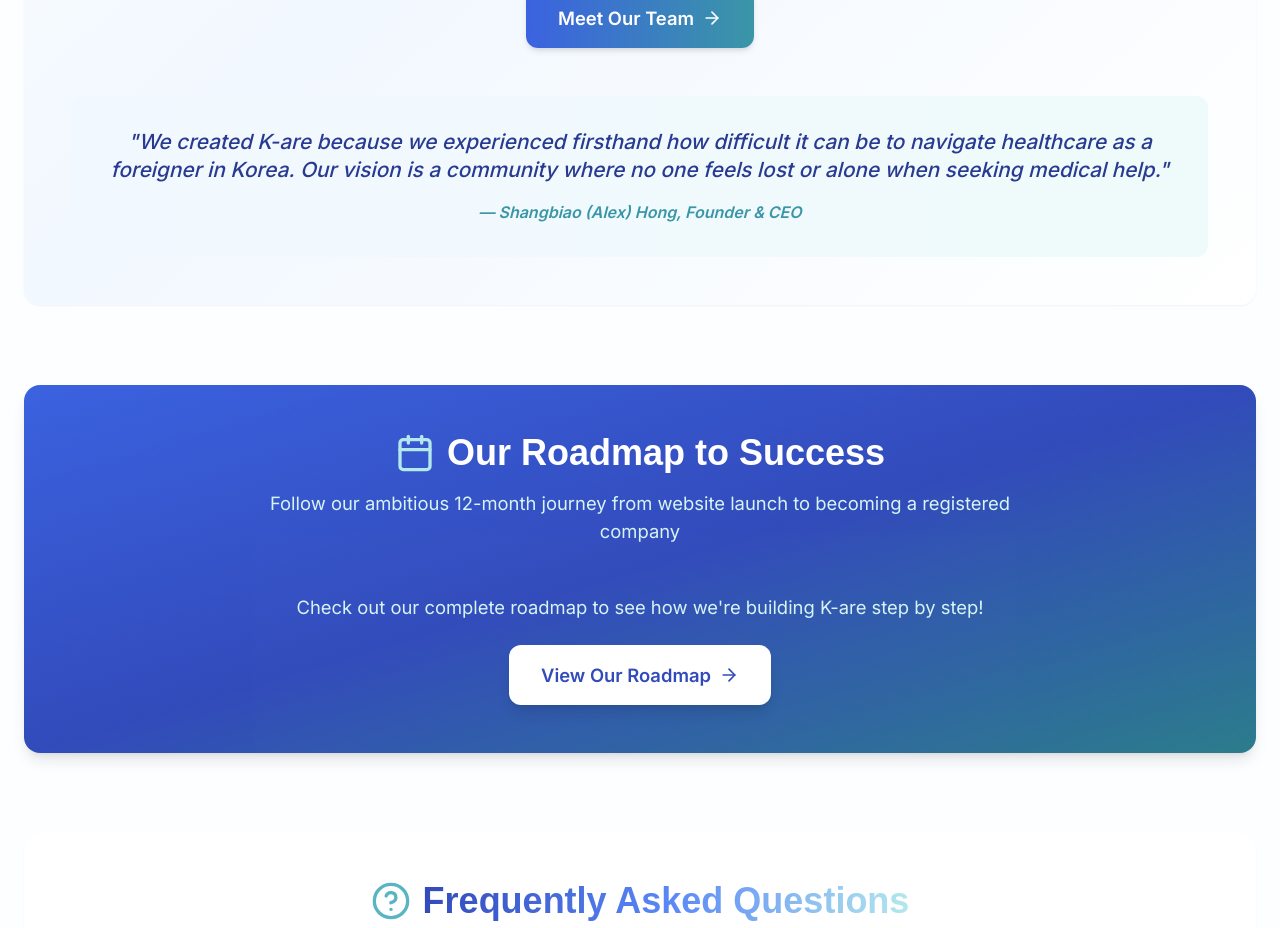
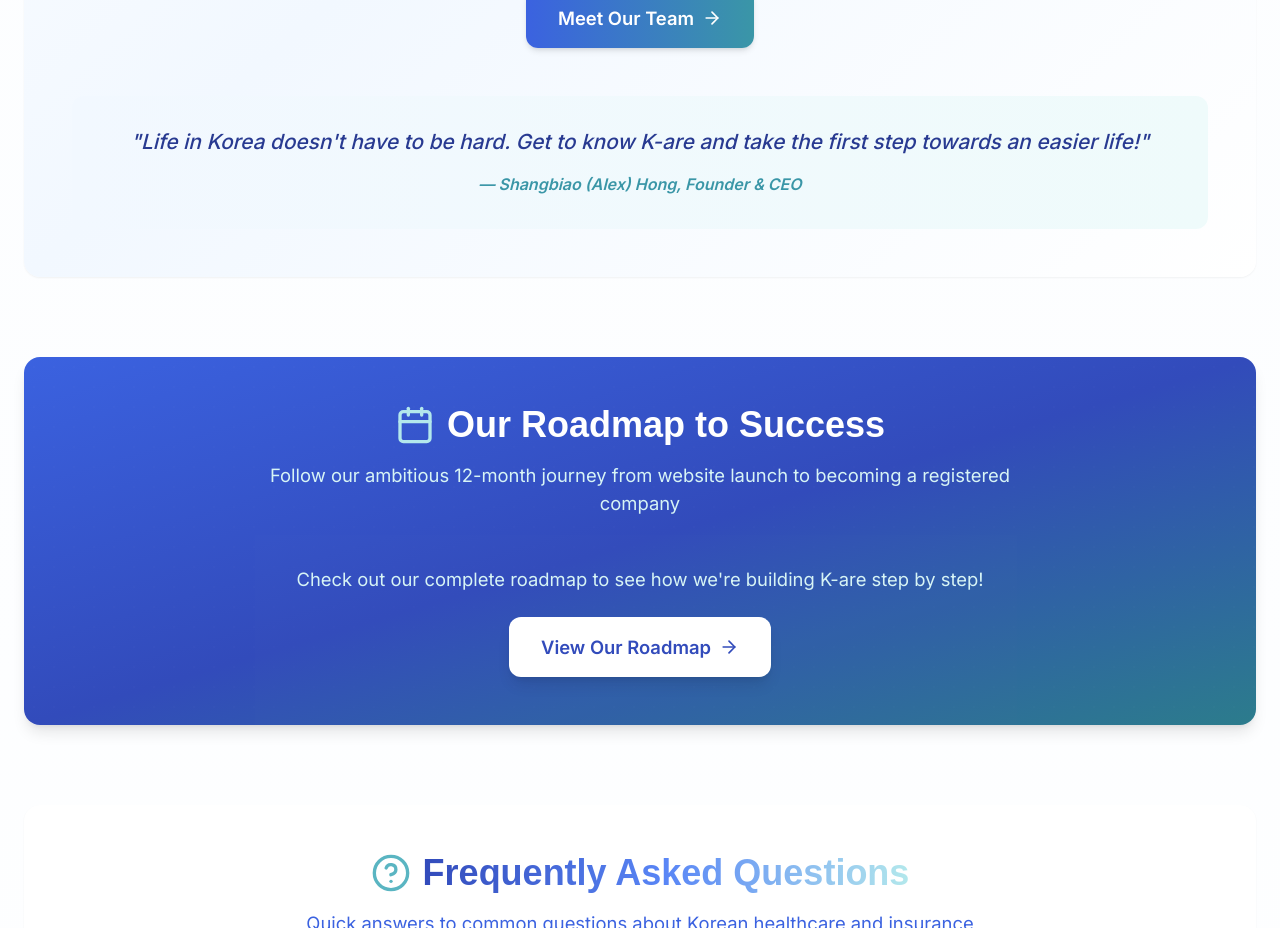
Before and after one commit to Soondo1/korea-health-guide, a React (Vite) app: page / in a window 1280 px wide. Shown: the part 2260-3188 px from the top of the page. Built offline with nearby package versions, Linux system fonts and the light colour scheme; no server answers.

Commit message:
final launch update

```diff
--- a/src/components/ContactForm.tsx
+++ b/src/components/ContactForm.tsx
@@ -137,7 +137,7 @@ useEffect(() => {
     setIsSubmitting(true);
 
     try {
-      // Final sanitization before sending - use individual sanitization instead of generic sanitizeFormData
+      // Sanitize form data before submission
       const sanitizedData = {
         name: sanitizeInput(formData.name),
         surname: sanitizeInput(formData.surname),
@@ -145,20 +145,24 @@ useEffect(() => {
         message: sanitizeInput(formData.message)
       };
 
-      // In a real implementation, you would send the sanitized form data to a backend
-      // For now, we'll simulate a successful submission
-      await new Promise(resolve => setTimeout(resolve, 1000));
+      // Create form data for Netlify Forms submission
+      const formElement = e.target as HTMLFormElement;
+      const netlifyFormData = new FormData(formElement);
 
-      // Add CSRF token to headers for API requests
-      const headers = addCsrfHeader({
-        'Content-Type': 'application/json'
+      // Update form data with sanitized values
+      netlifyFormData.set('name', sanitizedData.name);
+      netlifyFormData.set('surname', sanitizedData.surname);
+      netlifyFormData.set('email', sanitizedData.email);
+      netlifyFormData.set('message', sanitizedData.message);
+
+      // Submit to Netlify
+      const response = await fetch('/', {
+        method: 'POST',
+        headers: { 'Content-Type': 'application/x-www-form-urlencoded' },
+        body: new URLSearchParams(netlifyFormData as any).toString()
       });
 
-      // Email could be sent here using a service like EmailJS, Nodemailer, etc.
-      console.log(`Sending email to: ${recipientEmail}`);
-      console.log('Sanitized form data:', sanitizedData);
-      console.log('Request headers with CSRF token:', headers);
-
+      if (response.ok) {
         setSubmitStatus("success");
         setFormData({ name: "", surname: "", email: "", message: "" });
 
@@ -166,6 +170,9 @@ useEffect(() => {
         setTimeout(() => {
           setSubmitStatus(null);
         }, 5000);
+      } else {
+        throw new Error('Form submission failed');
+      }
     } catch (error) {
       console.error("Error submitting form:", error);
       setSubmitStatus("error");
@@ -222,12 +229,18 @@ useEffect(() => {
       </motion.div>
 
       <motion.form
+        name="contact"
+        method="POST"
+        data-netlify="true"
+        data-netlify-honeypot="bot-field"
         onSubmit={handleSubmit}
         className="max-w-xl mx-auto"
         variants={containerVariants}
       >
-        {/* Hidden CSRF token input */}
-        <input type="hidden" name="_csrf" value={csrfToken} />
+        {/* Hidden inputs for Netlify Forms */}
+        <input type="hidden" name="form-name" value="contact" />
+        <input type="hidden" name="bot-field" />
+        <input type="hidden" name="_subject" value={`New Contact Form Submission from ${formData.name} ${formData.surname}`} />
 
         <div className="space-y-5">
           <motion.div variants={itemVariants}>
--- a/src/pages/About.tsx
+++ b/src/pages/About.tsx
@@ -157,9 +157,7 @@ const About = () => {
                 className="my-10 bg-gradient-to-r from-kare-50 to-teal-50 rounded-xl p-8 border-l-4 border-teal-400 shadow-sm"
               >
                 <blockquote className="italic text-xl text-kare-700 leading-relaxed">
-                  "We created K-are because we experienced firsthand how difficult it can be to navigate
-                  healthcare as a foreigner in Korea. Our vision is a community where no one feels lost
-                  or alone when seeking medical help."
+                  "Life in Korea doesn't have to be hard. Get to know K-are and take the first step towards an easier life!"
                 </blockquote>
                 <p className="text-right mt-4 font-medium text-teal-500">— Shangbiao (Alex) Hong, Founder & CEO</p>
               </motion.div>
--- a/src/pages/Index.tsx
+++ b/src/pages/Index.tsx
@@ -400,9 +400,7 @@ const Index = () => {
             viewport={{ once: true }}
           >
             <blockquote className="text-lg sm:text-xl text-kare-800 font-medium italic mb-3 sm:mb-4 leading-relaxed">
-              "We created K-are because we experienced firsthand how difficult it can be to navigate
-              healthcare as a foreigner in Korea. Our vision is a community where no one feels lost
-              or alone when seeking medical help."
+              "Life in Korea doesn't have to be hard. Get to know K-are and take the first step towards an easier life!"
             </blockquote>
             <cite className="text-teal-500 font-semibold">— Shangbiao (Alex) Hong, Founder & CEO</cite>
           </motion.div>
```
Lines whose indentation alone changed are shown as unchanged.
